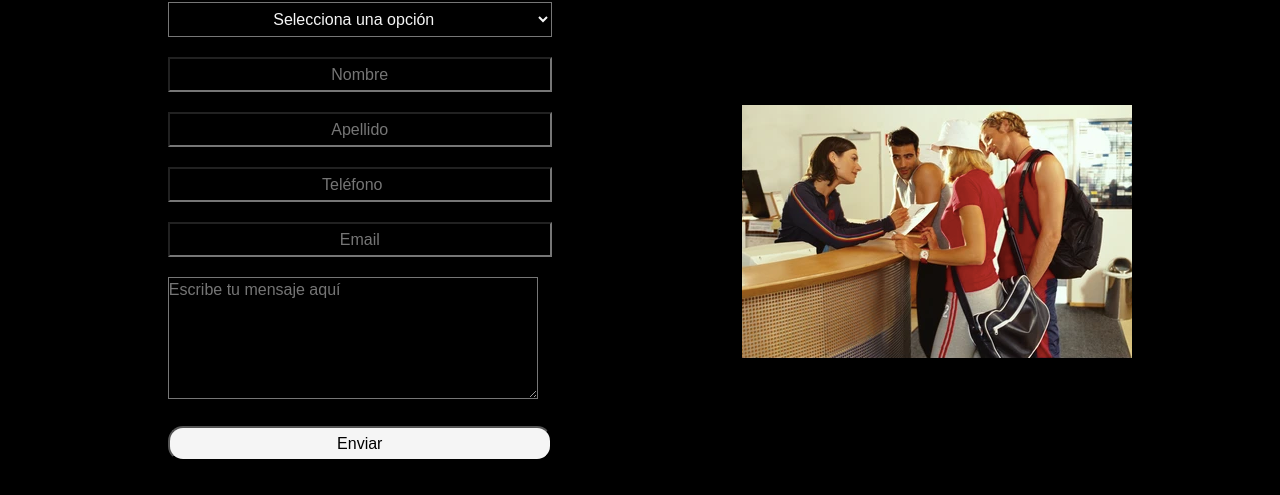
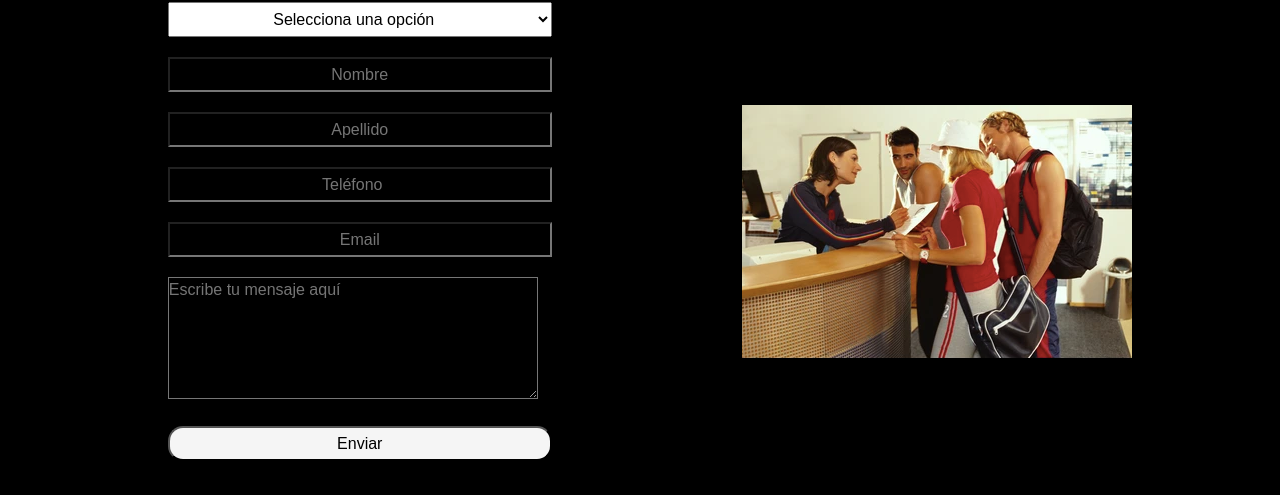
Before and after one commit to mbbujan/loremgym, a website: page pages/asociate.html in a window 1280 px wide. Shown: the part 204-699 px from the top of the page. Drawn offline with nearby package versions, Linux system fonts and the light colour scheme.

Commit message:
color fondo desplegable asociate

```diff
--- a/scss/components/_main.scss
+++ b/scss/components/_main.scss
@@ -40,10 +40,8 @@
       form {
         div {
           select {
-            background: transparent;
             width: 90%;
             height: 35px;
-            color: $color-formulario;
             text-align: center;
           }
         }
@@ -68,13 +66,13 @@
           margin-top: 20px;
           border-radius: 15px;
           width: 90%;
-            height: 35px;
+          height: 35px;
           color: $color-fondo;
           background-color: $color-formulario;
           transition: 1s ease-in;
-      &:hover {
-        background-color: $color-animacion;
-      }
+          &:hover {
+            background-color: $color-animacion;
+          }
         }
       }
     }
@@ -180,7 +178,7 @@
             }
           }
         }
-      }/*
+      } /*
       table {
         color: $color-formulario;
         border-collapse: collapse;
```
Also changed, not shown: css/estilos.css.
